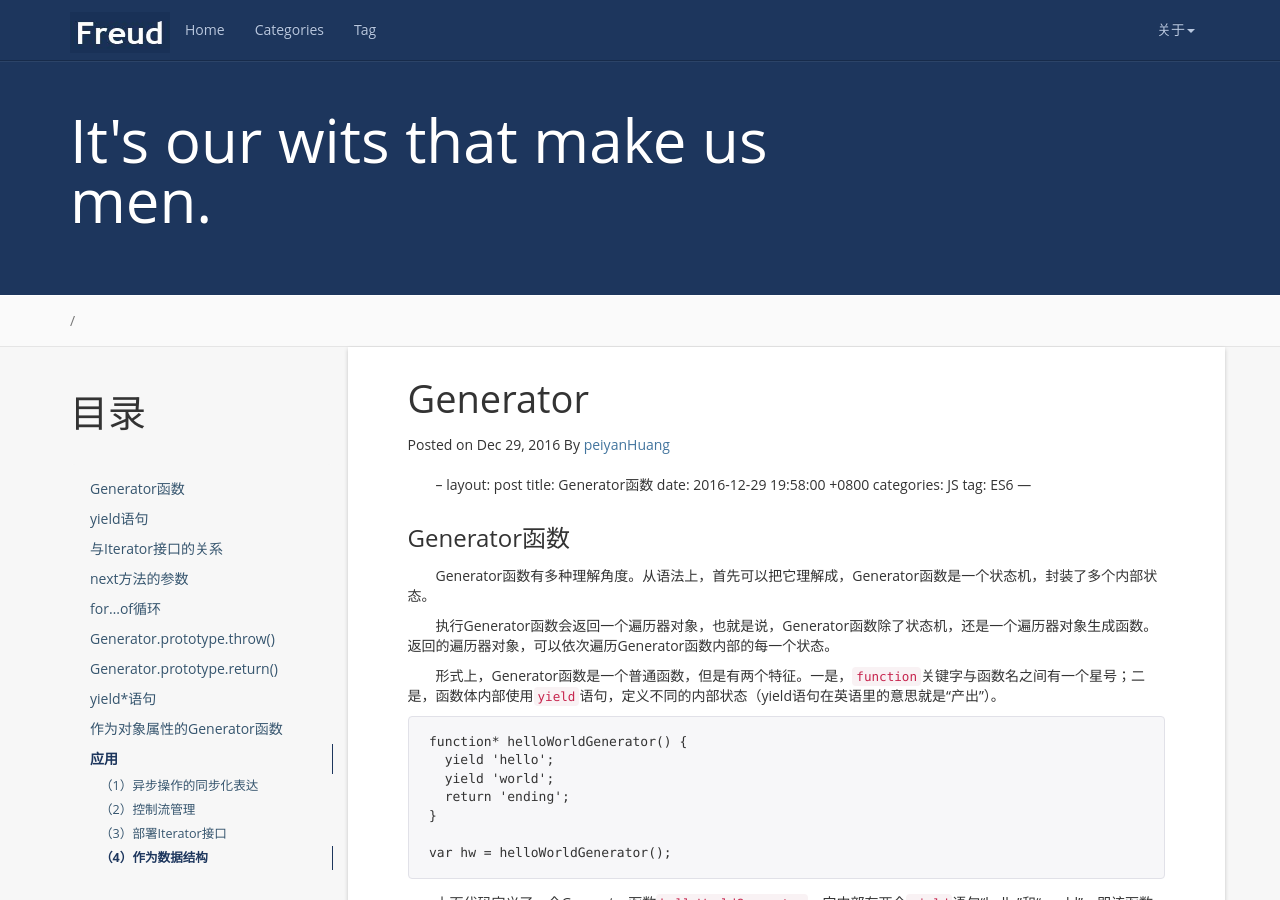
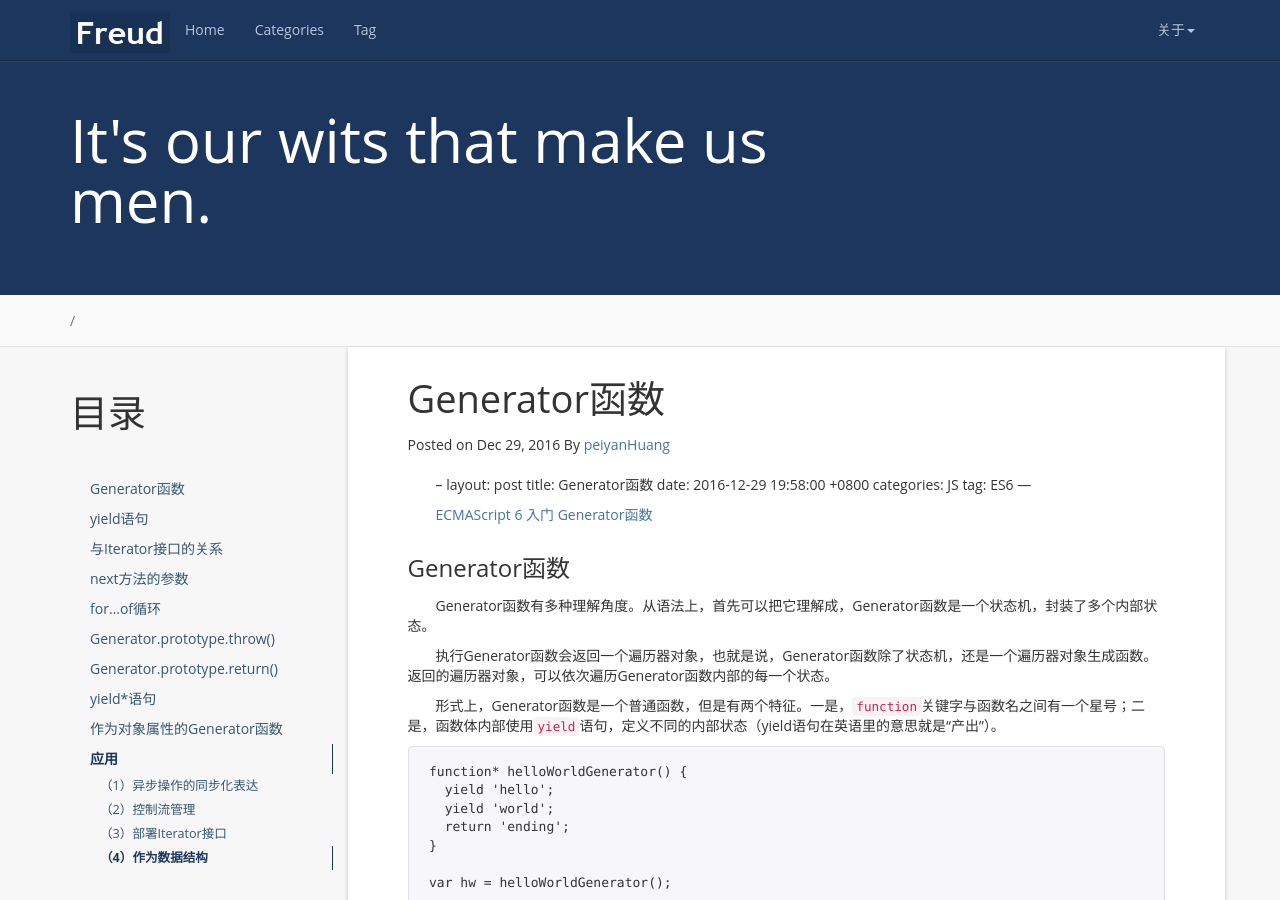
Before and after one commit to peiyanhuang/MyBlog, a Jekyll site: the page built from _posts/2016-12-29-Generator函数.md, in a window 1280 px wide and 900 px high. Built offline with Jekyll 4.4.1, drawn with Linux system fonts in a browser that asks for light colours; our own code applies the rules of GitHub Pages for plain Markdown files.

Commit message:
generater

```diff
--- a/_posts/2016-12-29-Generator.md
+++ b/_posts/2016-12-29-Generator函数.md
@@ -8,6 +8,8 @@ tag: ES6
 
 * content
 {:toc}
+
+[ECMAScript 6 入门 Generator函数](http://es6.ruanyifeng.com/#docs/generator)
 
 ### Generator函数
 
```
